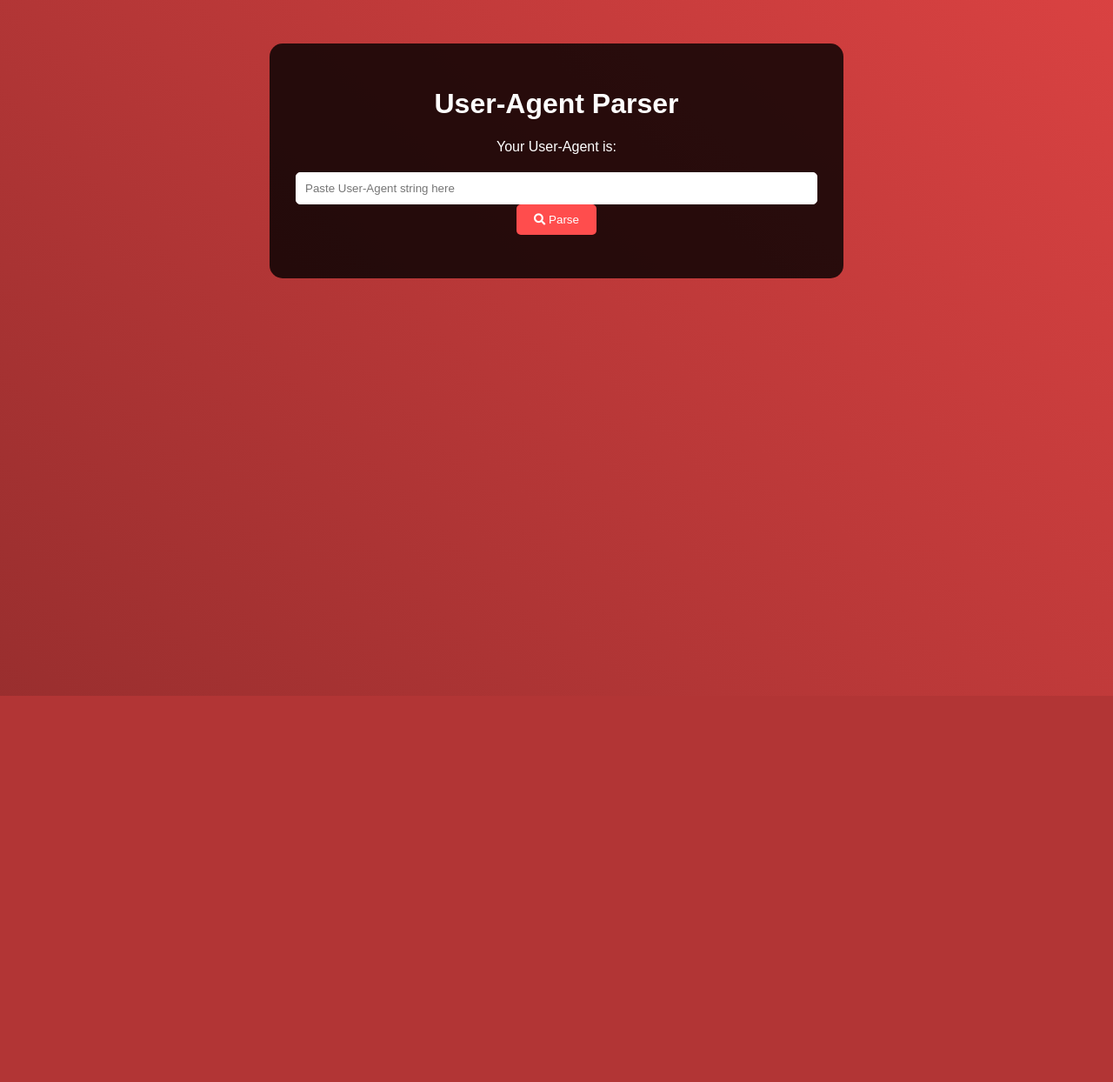
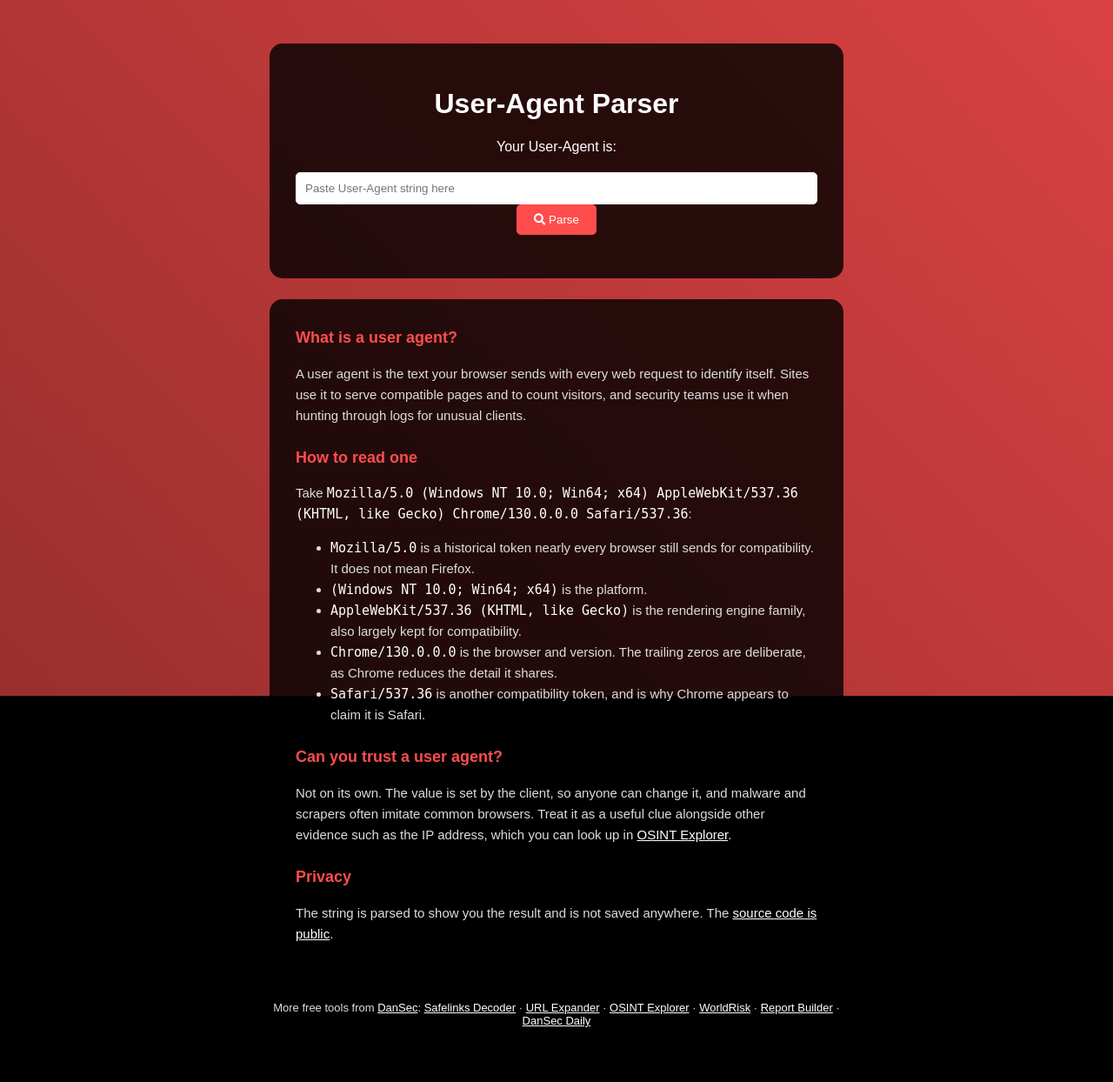
Before and after one commit to Sec-Dan/User-Agent-Parser, a Flask app: template templates/index.html in a window 1280 px wide. Shown: the whole page at 87% size. Before the commit the page ends 800 px from the top, so only its background shows below. Run offline with Flask 2, Linux system fonts and the light colour scheme; the template is opened without the code that fills it, so the values that code supplies are empty.

Commit message:
SEO Optimisation

```diff
--- a/app.py
+++ b/app.py
@@ -1,4 +1,4 @@
-from flask import Flask, request, render_template
+from flask import Flask, Response, request, render_template
 import user_agents
 
 app = Flask(__name__)
@@ -15,5 +15,15 @@ def parse():
     parsed_user_agent = user_agents.parse(user_agent)
     return render_template('index.html', user_agent=user_agent, parsed_user_agent=parsed_user_agent, from_form=True)
 
+@app.route('/robots.txt')
+def robots_txt():
+    return Response("User-agent: *\nAllow: /\nSitemap: https://agent.dansec.red/sitemap.xml\n", mimetype='text/plain')
+
+@app.route('/sitemap.xml')
+def sitemap_xml():
+    return Response('<?xml version="1.0" encoding="UTF-8"?>\n'
+                    '<urlset xmlns="http://www.sitemaps.org/schemas/sitemap/0.9">'
+                    '<url><loc>https://agent.dansec.red/</loc></url></urlset>\n', mimetype='application/xml')
+
 if __name__ == '__main__':
     app.run(debug=True)
--- a/templates/index.html
+++ b/templates/index.html
@@ -3,7 +3,15 @@
 <head>
     <meta charset="UTF-8">
     <meta name="viewport" content="width=device-width, initial-scale=1.0">
-    <title>User-Agent Parser</title>
+    <title>User-Agent Parser: What Is My User Agent? | DanSec</title>
+    <meta name="description" content="See your browser user agent and break any user-agent string down into browser, operating system and device. Free, with an explanation of what each part means.">
+    <link rel="canonical" href="https://agent.dansec.red/">
+    <meta property="og:type" content="website">
+    <meta property="og:url" content="https://agent.dansec.red/">
+    <meta property="og:title" content="User-Agent Parser: What Is My User Agent? | DanSec">
+    <meta property="og:description" content="See your browser user agent and break any user-agent string down into browser, operating system and device. Free, with an explanation of what each part means.">
+    <meta name="twitter:card" content="summary">
+    <script type="application/ld+json">{"@context":"https://schema.org","@type":"WebApplication","name":"User-Agent Parser","url":"https://agent.dansec.red/","description":"See your browser user agent and break any user-agent string down into browser, operating system and device. Free, with an explanation of what each part means.","applicationCategory":"SecurityApplication","operatingSystem":"Any","isAccessibleForFree":true,"publisher":{"@type":"Organization","name":"DanSec","url":"https://dansec.red/"}}</script>
     <link rel="stylesheet" href="https://cdnjs.cloudflare.com/ajax/libs/font-awesome/5.15.4/css/all.min.css">
     <link rel="icon" href="{{ url_for('static', filename='favicon.ico') }}">
     <script defer src="https://analytics.swiftworks.dev/script.js" data-website-id="b21acd0f-0b7c-4093-8c3a-8d208d1816c1"></script>
@@ -13,9 +21,8 @@
             color: #fff;
             font-family: 'Arial', sans-serif;
             text-align: center;
-            padding: 50px;
+            padding: 50px 16px;
             margin: 0;
-            overflow: hidden;
         }
         .container {
             background: rgba(0, 0, 0, 0.8);
@@ -47,6 +54,12 @@
             cursor: pointer;
             transition: background-color 0.3s ease;
         }
+        .about { text-align: left; margin-top: 24px; font-size: 15px; line-height: 1.6; color: #ddd; }
+        .about h2 { color: #ff4d4d; font-size: 18px; margin: 22px 0 6px; }
+        .about h2:first-child { margin-top: 0; }
+        .about code { color: #fff; word-break: break-word; }
+        .about a, .more-tools a { color: #fff; }
+        .more-tools { max-width: 660px; margin: 20px auto 0; font-size: 13px; color: #ddd; }
         button:hover {
             background-color: #cc0000;
         }
@@ -94,5 +107,24 @@
             </form>
         </div>
     </div>
+
+    <article class="container about">
+        <h2>What is a user agent?</h2>
+        <p>A user agent is the text your browser sends with every web request to identify itself. Sites use it to serve compatible pages and to count visitors, and security teams use it when hunting through logs for unusual clients.</p>
+        <h2>How to read one</h2>
+        <p>Take <code>Mozilla/5.0 (Windows NT 10.0; Win64; x64) AppleWebKit/537.36 (KHTML, like Gecko) Chrome/130.0.0.0 Safari/537.36</code>:</p>
+        <ul>
+            <li><code>Mozilla/5.0</code> is a historical token nearly every browser still sends for compatibility. It does not mean Firefox.</li>
+            <li><code>(Windows NT 10.0; Win64; x64)</code> is the platform.</li>
+            <li><code>AppleWebKit/537.36 (KHTML, like Gecko)</code> is the rendering engine family, also largely kept for compatibility.</li>
+            <li><code>Chrome/130.0.0.0</code> is the browser and version. The trailing zeros are deliberate, as Chrome reduces the detail it shares.</li>
+            <li><code>Safari/537.36</code> is another compatibility token, and is why Chrome appears to claim it is Safari.</li>
+        </ul>
+        <h2>Can you trust a user agent?</h2>
+        <p>Not on its own. The value is set by the client, so anyone can change it, and malware and scrapers often imitate common browsers. Treat it as a useful clue alongside other evidence such as the IP address, which you can look up in <a href="https://explorer.dansec.red/">OSINT Explorer</a>.</p>
+        <h2>Privacy</h2>
+        <p>The string is parsed to show you the result and is not saved anywhere. The <a href="https://github.com/Sec-Dan/User-Agent-Parser">source code is public</a>.</p>
+    </article>
+    <footer class="more-tools"><p>More free tools from <a href="https://dansec.red/">DanSec</a>: <a href="https://decode.dansec.red/">Safelinks Decoder</a> &middot; <a href="https://expaaander.dansec.red/">URL Expander</a> &middot; <a href="https://explorer.dansec.red/">OSINT Explorer</a> &middot; <a href="https://worldrisk.dansec.red/">WorldRisk</a> &middot; <a href="https://reports.dansec.red/about">Report Builder</a> &middot; <a href="https://blog.dansec.red/">DanSec Daily</a></p></footer>
 </body>
 </html>
```
